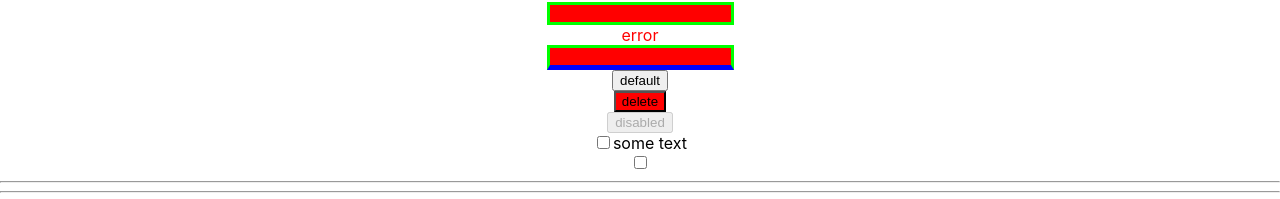
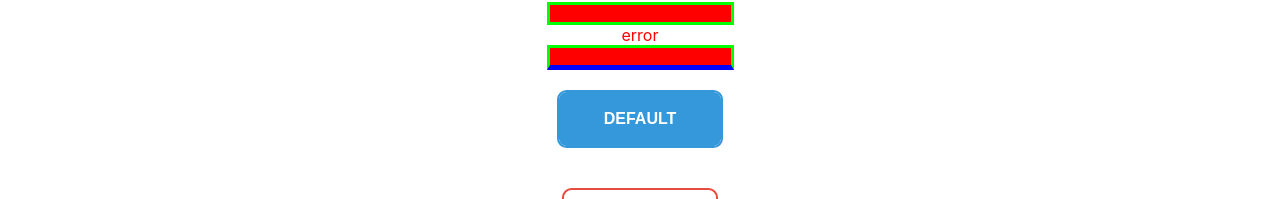
Before and after one commit to AntonKrasouski88/homework, a React (Create React App) app: page / in a window 1280 px wide. Shown: the part 593-792 px from the top of the page. Built offline with nearby package versions, Linux system fonts and the light colour scheme.

Commit message:
refactor: SuperButtonmodule.css add style for button

```diff
--- a/src/p2-homeworks/h4/common/c2-SuperButton/SuperButton.module.css
+++ b/src/p2-homeworks/h4/common/c2-SuperButton/SuperButton.module.css
@@ -1,7 +1,89 @@
 .default {
-
+    box-sizing: border-box;
+    -webkit-appearance: none;
+    -moz-appearance: none;
+    appearance: none;
+    background-color: transparent;
+    border: 2px solid #e74c3c;
+    border-radius: 0.6em;
+    color: #e74c3c;
+    cursor: pointer;
+    display: -webkit-box;
+    display: -webkit-flex;
+    display: -ms-flexbox;
+    display: flex;
+    -webkit-align-self: center;
+    -ms-flex-item-align: center;
+    align-self: center;
+    font-size: 1rem;
+    font-weight: 400;
+    line-height: 1;
+    margin: 20px;
+    padding: 1.2em 2.8em;
+    text-decoration: none;
+    text-align: center;
+    text-transform: uppercase;
+    font-family: 'Montserrat', sans-serif;
+    font-weight: 700;
+}
+.default:hover, .btn:focus {
+    color: #3498db;
+    outline: 0;
 }
 
+
+.default {
+    border-color: #3498db;
+    color: #fff;
+    box-shadow: 0 0 40px 40px #3498db inset, 0 0 0 0 #3498db;
+    -webkit-transition: all 150ms ease-in-out;
+    transition: all 150ms ease-in-out;
+}
+.default:hover {
+    box-shadow: 0 0 10px 0 #3498db inset, 0 0 10px 4px #3498db;
+}
+
+
 .red {
+    box-sizing: border-box;
+    background-color: transparent;
+    border: 2px solid #e74c3c;
+    border-radius: 0.6em;
+    font-size: 1rem;
+    line-height: 1;
+    margin: 20px;
+    padding: 1.2em 2.8em;
+    text-decoration: none;
+    text-align: center;
+    text-transform: uppercase;
+    font-family: 'Montserrat', sans-serif;
+    font-weight: 700;
+    color: red;
+    position: relative;
+    overflow: hidden;
+    z-index: 1;
+    -webkit-transition: color 150ms ease-in-out;
+    transition: color 150ms ease-in-out;
+}
+.red:after {
+
+    content: '';
+    position: absolute;
+    display: block;
+    top: 0;
+    left: 50%;
+    -webkit-transform: translateX(-50%);
+    transform: translateX(-50%);
+    width: 0;
+    height: 100%;
     background: red;
+    z-index: -1;
+    -webkit-transition: width 150ms ease-in-out;
+    transition: width 150ms ease-in-out;
 }
+.red:hover {
+    color: #fff;
+}
+.red:hover:after {
+    width: 110%;
+}
```
